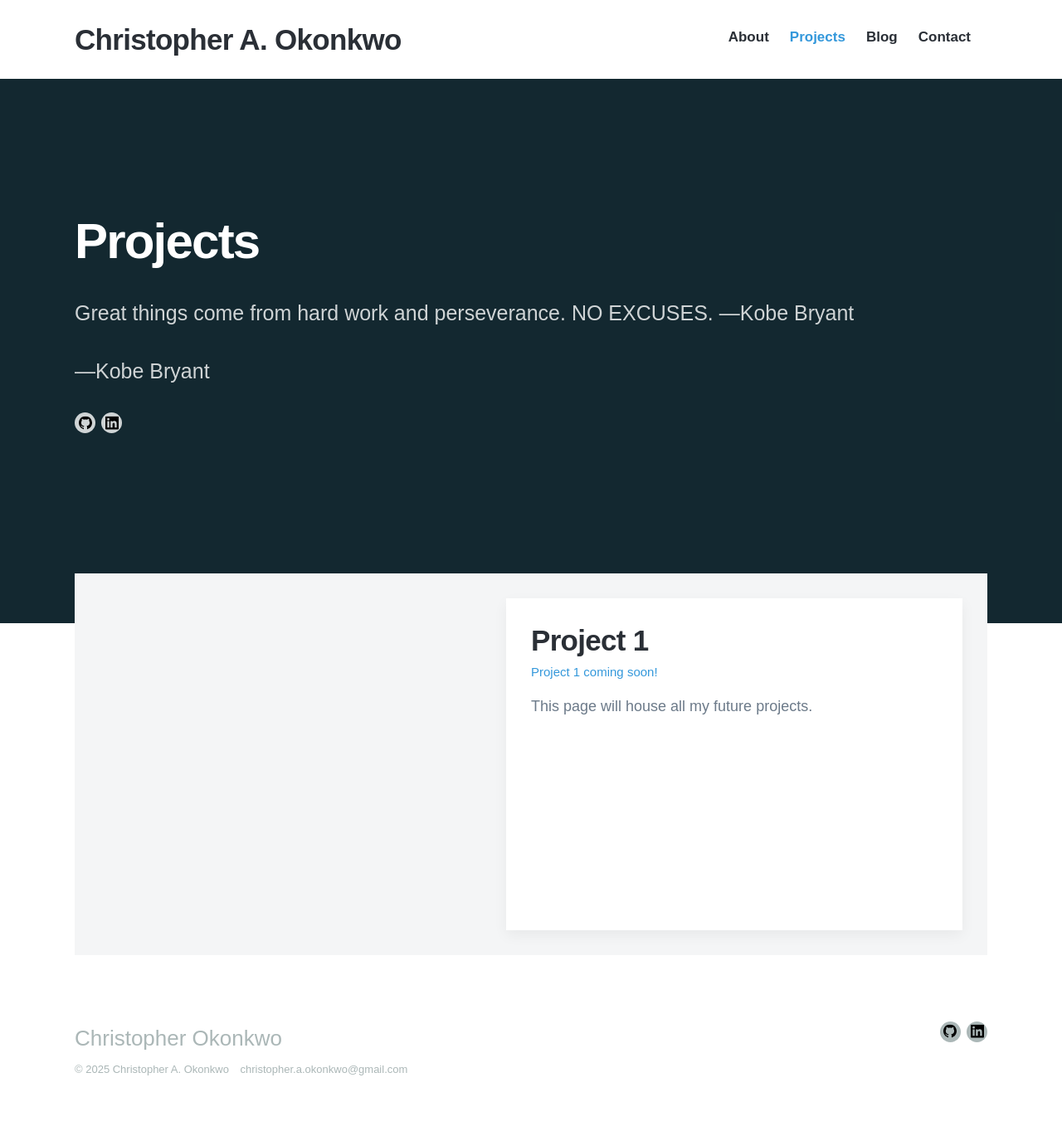
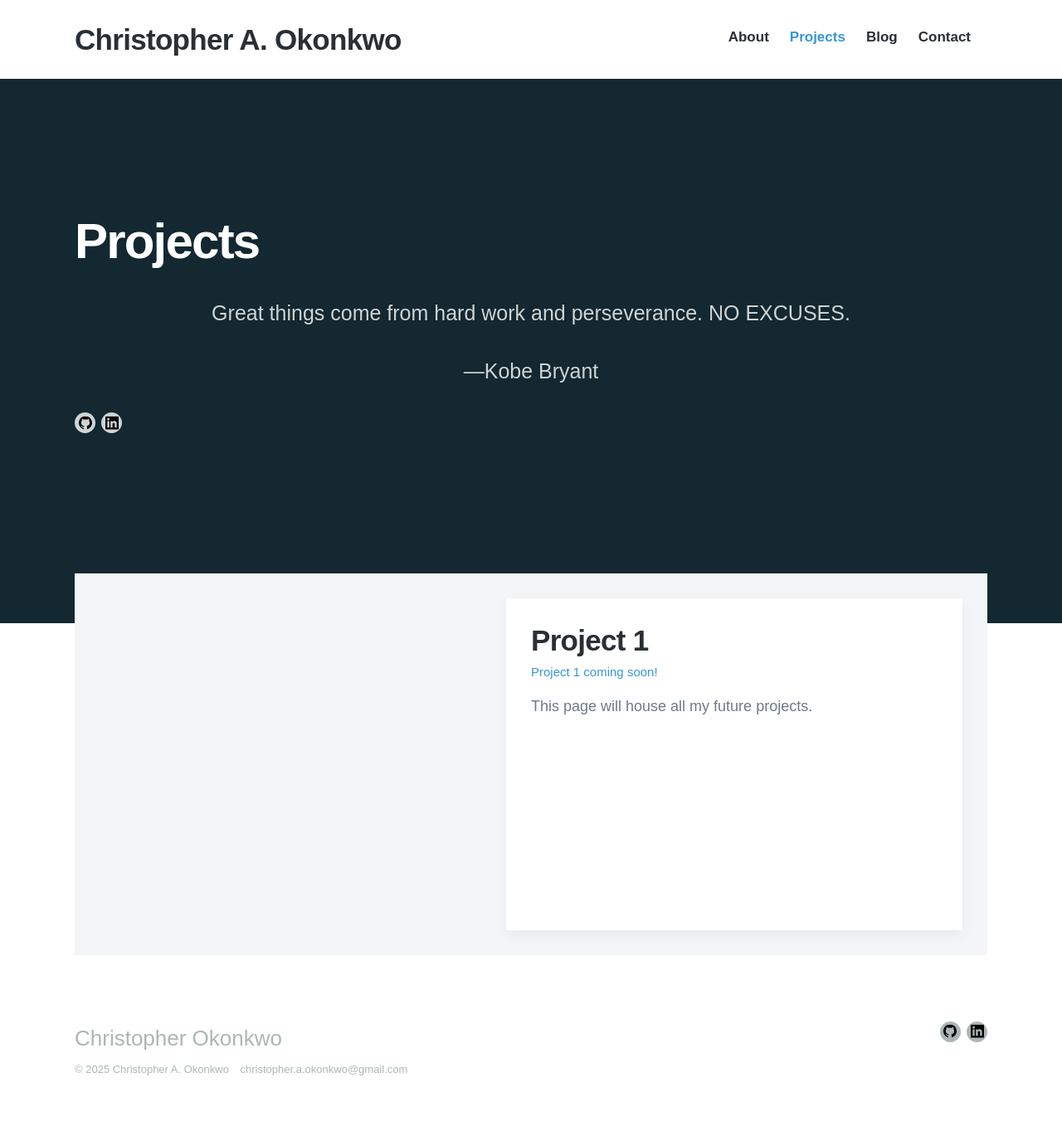
Before and after one commit to crisokonkwo/crisokonkwo.github.io, a Jekyll site: the page built from project/index.html, in a window 1280 px wide. Shown: the whole page at 83% size. Built offline with Jekyll 4.4.1, drawn with Linux system fonts in a browser that asks for light colours; nearby versions of some CDN libraries; some web fonts are replaced.

Commit message:
Update index.html

```diff
--- a/project/index.html
+++ b/project/index.html
@@ -14,8 +14,8 @@ featured_image:
 	<div class="wrap">
 
 		<h1>Projects</h1>
-		<p style="font-size: 25px"> Great things come from hard work and perseverance. NO EXCUSES. —Kobe Bryant </p>
-		<p style="font-size: 25px"> —Kobe Bryant </p>
+		<p style="font-size: 25px; text-align: center;"> Great things come from hard work and perseverance. NO EXCUSES. </p>
+		<p style="font-size: 25px; text-align: center;"> —Kobe Bryant </p>
 
 		{% include socials.html %}
 
```
